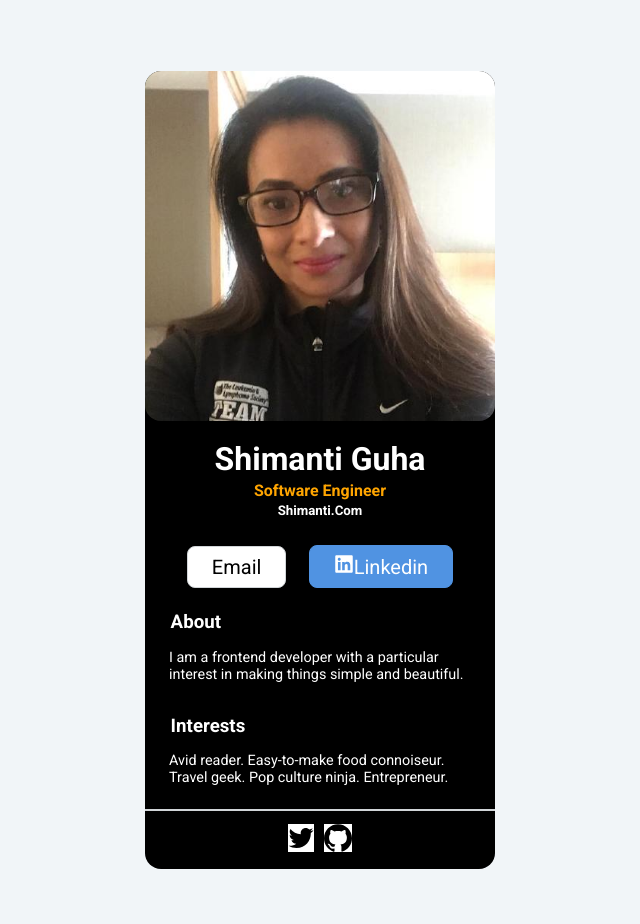
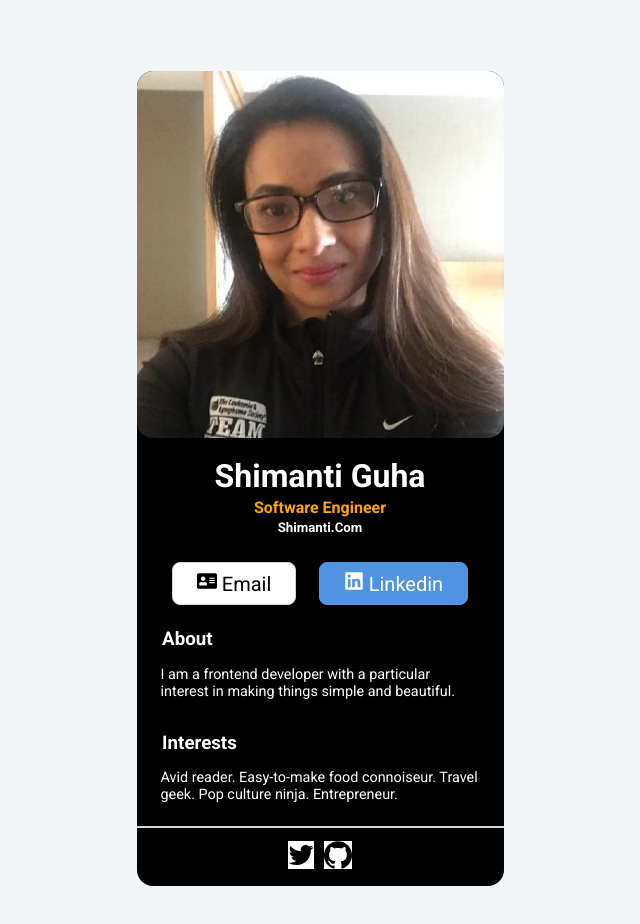
Before and after one commit to Shimanti/digicard, a React (Create React App) app: page / in a window 1280 px wide. Shown: the top 924 px of the page, without its empty margins (320-960 px from the left). Built offline with nearby package versions, Linux system fonts and the light colour scheme.

Commit message:
added icons

```diff
--- a/src/App.js
+++ b/src/App.js
@@ -1,5 +1,5 @@
 import React from "react"
-import { FaLinkedin } from 'react-icons/fa';
+import { FaAddressCard, FaLinkedin } from 'react-icons/fa';
 
 export default function App() {
   return (
@@ -14,11 +14,13 @@ export default function App() {
             </div>
         </header>
         <div className="buttons center">
-          <button id="email"><a href="mailto:shimanti@gmail.com" rel="noreferrer" target="_blank">email</a></button>
+          <button id="email">
+            <a href="mailto:shimanti@gmail.com" rel="noreferrer" target="_blank">
+              <FaAddressCard /> email
+            </a></button>
           <button id="linkedin">
             <a href="https://www.linkedin.com/in/shimantiguha/" target="_blank" rel="noreferrer">
-              <FaLinkedin />
-              linkedin
+              <FaLinkedin /> linkedin
             </a></button>
         </div>
         <article className="info">
--- a/src/index.css
+++ b/src/index.css
@@ -18,7 +18,7 @@ main {
 }
 
 .container {
-  width: 350px;
+  width: 367px;
   margin: 5% auto;
   background-color: black;
   color: white;
@@ -64,7 +64,6 @@ ul {
   flex-direction: row;
   justify-content: center;
   align-items: center;
-  /* padding-bottom: .9rem; */
 }
 
 button {
```
